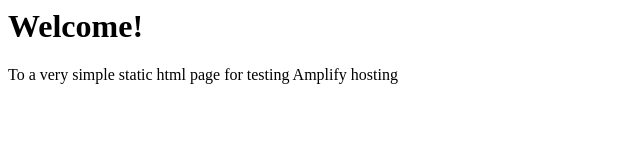
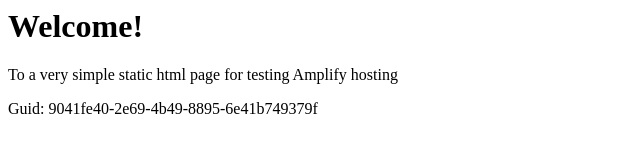
Before and after one commit to aws-aemilia-arn/Github-PR-Commit-Integration-Test-DoNotTouch-Gith-OKSLNVO2-v1-prod-eu-north-1, a website: page src/index.html in a window 1280 px wide. Shown: the whole page, without its empty margins (0-640 px from the left). Drawn offline with Linux system fonts and the light colour scheme.

Commit message:
commit from integ tests

```diff
--- a/src/index.html
+++ b/src/index.html
@@ -1,3 +1,5 @@
+
+
 <html lang="en">
 
 <head>
@@ -10,6 +12,6 @@
 <body>
     <h1>Welcome!</h1>
     <p>To a very simple static html page for testing Amplify hosting</p>
-</body>
+    <p>Guid: 9041fe40-2e69-4b49-8895-6e41b749379f</p></body>
 
 </html>
```
